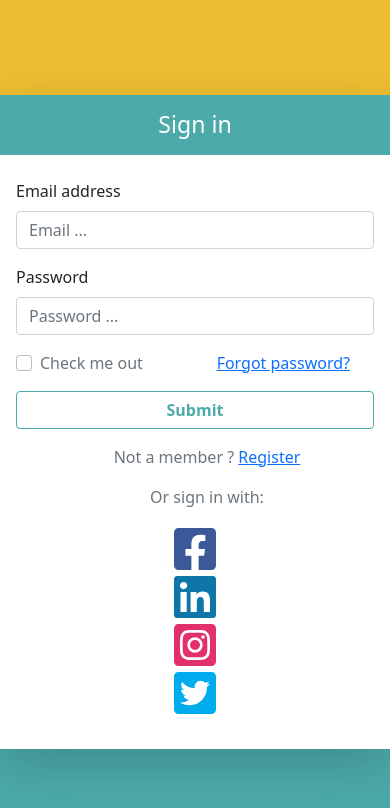
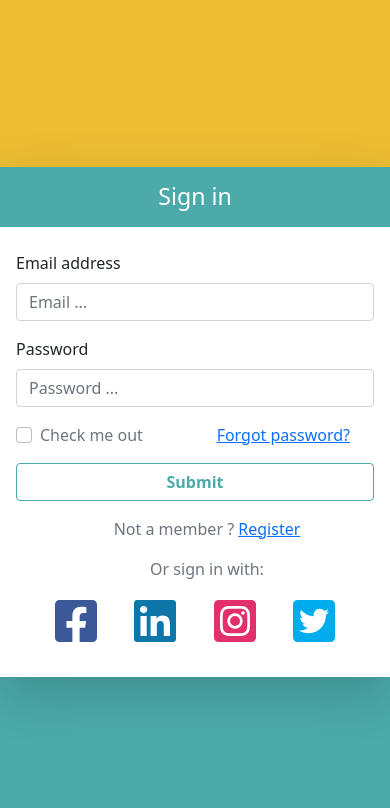
Before and after one commit to softApp-eng/loginForm1, a plain HTML site: page index.html in a window 390 px wide. Drawn offline with nearby package versions, Linux system fonts and the light colour scheme.

Commit message:
change grid icons

```diff
--- a/index.html
+++ b/index.html
@@ -77,16 +77,16 @@
             </div>
             <div class="mb-3 form-check icons">
               <div class="row text-center iconContains">
-                <div class="col-md-3 col-sm-12">
+                <div class="col-3 ">
                     <a href="#"><i class="fab fa-facebook-square fa-3x icon" style=" color:  #3b5998;"></i></a>
                 </div>
-                <div class="col-md-3 col-sm-12">
+                <div class="col-3 ">
                    <a href="#"> <i class="fab fa-linkedin fa-3x icon" style=" color:  #0e76a8;"></i></a>
                 </div>
-                <div class="col-md-3 col-sm-12">
+                <div class="col-3 ">
                     <a href="#"><i class="fab fa-instagram-square fa-3x icon" style=" color: #E1306C;"></i></a>
                 </div>
-                <div class="col-md-3 col-sm-12">
+                <div class="col-3  ">
                     <a href="#"><i class="fab fa-twitter-square fa-3x icon" style=" color:  #00acee;"></i></a>
                 </div>
               </div>
```
